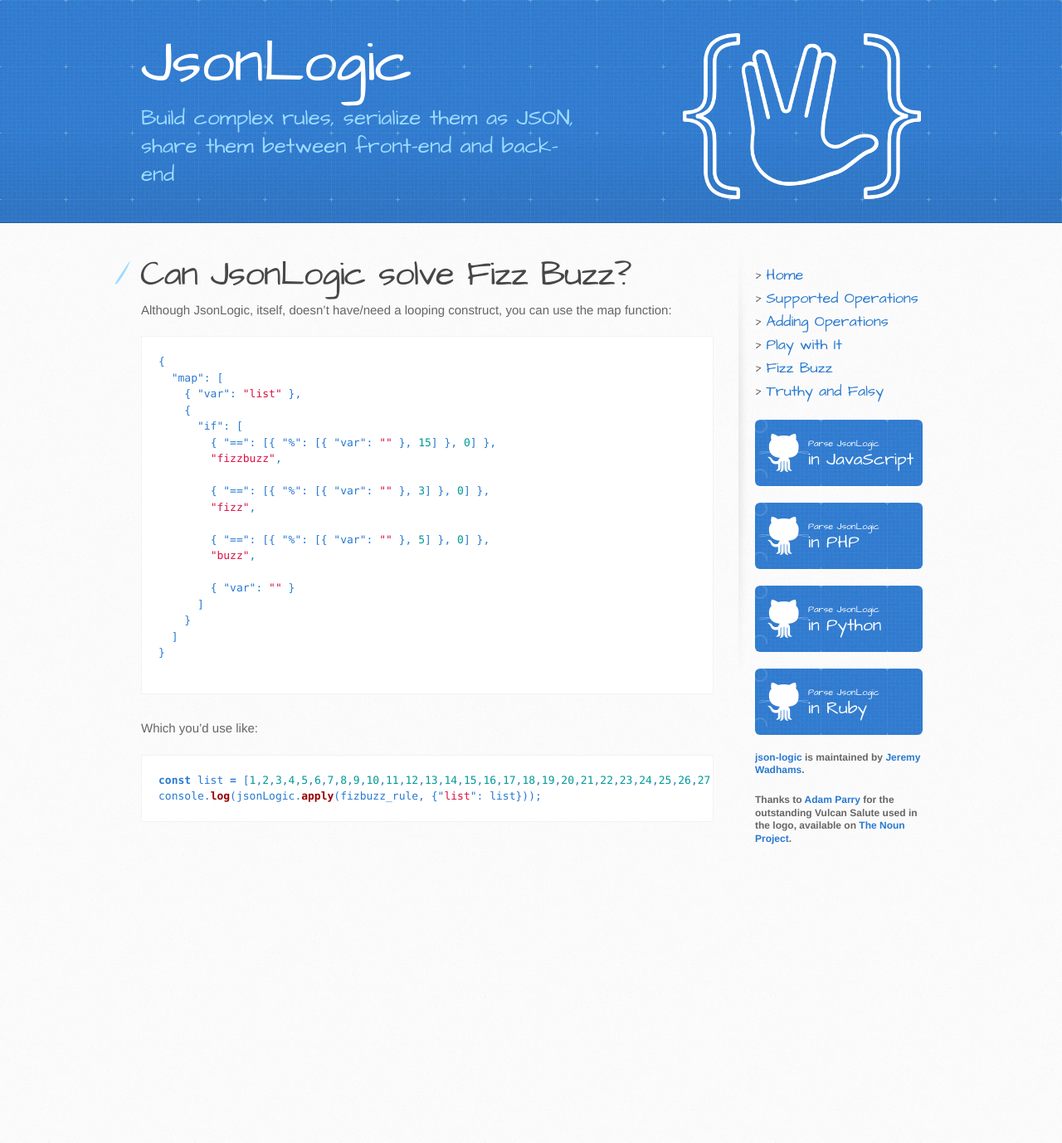
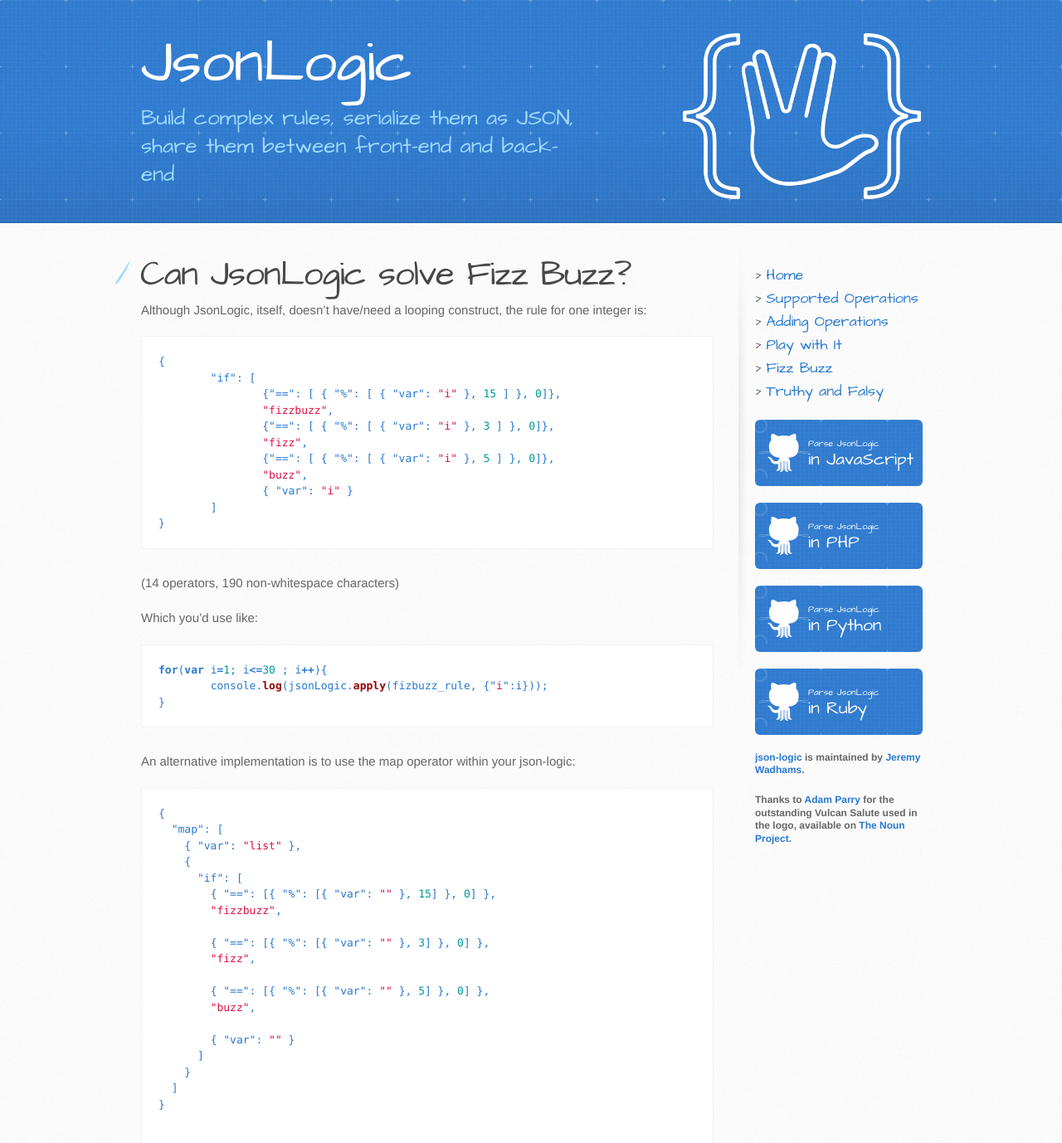
Before and after one commit to jwadhams/json-logic, a Jekyll site: the page built from fizzbuzz.md, in a window 1280 px wide and 1400 px high. Shown: the top 1378 px of the window at 83% size. Built offline with Jekyll 4.4.1, drawn with Linux system fonts in a browser that asks for light colours; nearby versions of some CDN libraries.

Commit message:
added both examples

````diff
--- a/fizzbuzz.md
+++ b/fizzbuzz.md
@@ -5,8 +5,33 @@
 
 # Can JsonLogic solve Fizz Buzz?
 
+Although JsonLogic, itself, doesn't have/need a looping construct, the rule for one integer is:
 
-Although JsonLogic, itself, doesn't have/need a looping construct, you can use the map function:
+```json
+{
+	"if": [
+		{"==": [ { "%": [ { "var": "i" }, 15 ] }, 0]},
+		"fizzbuzz",
+		{"==": [ { "%": [ { "var": "i" }, 3 ] }, 0]},
+		"fizz",
+		{"==": [ { "%": [ { "var": "i" }, 5 ] }, 0]},
+		"buzz",
+		{ "var": "i" }
+	]
+}
+```
+(14 operators, 190 non-whitespace characters)
+
+Which you'd use like:
+
+```js
+for(var i=1; i<=30 ; i++){
+	console.log(jsonLogic.apply(fizbuzz_rule, {"i":i}));
+}
+```
+
+
+An alternative implementation is to use the map operator within your json-logic:
 
 ```json
 {
````
